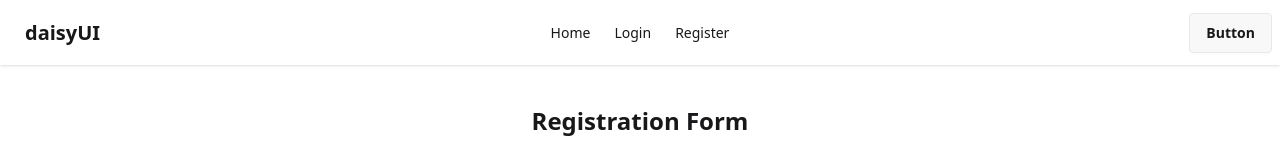
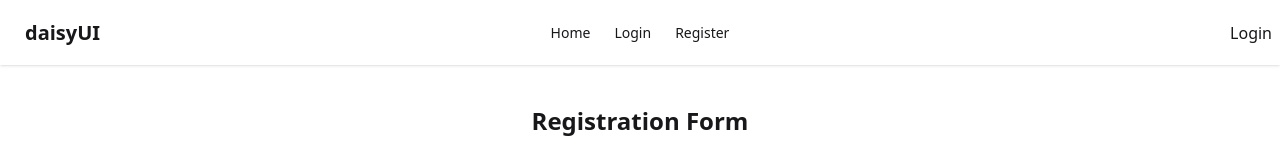
Before and after one commit to shohan89/firebase-auth-practice, a React (Vite) app: page /register in a window 1280 px wide. Shown: the top 159 px of the page. Built offline with nearby package versions, Linux system fonts and the light colour scheme.

Commit message:
show registered user email at navbar.

```diff
--- a/src/components/AuthProvider.jsx
+++ b/src/components/AuthProvider.jsx
@@ -1,10 +1,11 @@
 import { createUserWithEmailAndPassword, signInWithEmailAndPassword } from 'firebase/auth';
-import { createContext } from 'react';
+import { createContext, useState } from 'react';
 import auth from '../Firebase/firebase.init';
 
 export const AuthContext = createContext(null);
 
 const AuthProvider = ({ children }) => {
+    const [user, setUser] = useState(null);
     // Function to register a new user using Firebase Authentication
     const registerUser = (email, password) => {
         return createUserWithEmailAndPassword(auth, email, password)
@@ -26,7 +27,9 @@ const AuthProvider = ({ children }) => {
     // Context value to be provided to children components
     const authInfo = {
         registerUser,
-        loginUser
+        loginUser,
+        user,
+        setUser
     }
     return (
         <div>
--- a/src/components/Nav.jsx
+++ b/src/components/Nav.jsx
@@ -1,6 +1,10 @@
+import { useContext } from "react";
 import { NavLink } from "react-router";
+import { AuthContext } from "./AuthProvider";
 
 const Nav = () => {
+    const {user} = useContext(AuthContext);
+    console.log("🚀 ~ Nav ~ user:", user)
     const navLinks = <>
         <li><NavLink to='/'>Home</NavLink></li>
         <li><NavLink to='/login'>Login</NavLink></li>
@@ -28,7 +32,9 @@ const Nav = () => {
                 </ul>
             </div>
             <div className="navbar-end">
-                <a className="btn">Button</a>
+                {
+                    user ? <span>Welcome, {user.email}</span> : <NavLink to='/login'>Login</NavLink>
+                }
             </div>
         </div>
     );
--- a/src/pages/Register.jsx
+++ b/src/pages/Register.jsx
@@ -2,7 +2,7 @@ import { useContext, useState } from "react";
 import { AuthContext } from "../components/AuthProvider";
 
 const Register = () => {
-    const {registerUser} = useContext(AuthContext);
+    const {registerUser, setUser} = useContext(AuthContext);
     const [registerError, setRegisterError] = useState('');
     const [registerSuccess, setRegisterSuccess] = useState('');
     // handle registration form submission
@@ -40,6 +40,7 @@ const Register = () => {
             .then(result => {
                 const registeredUser = result.user;
                 console.log("🚀 ~ handleRegister ~ registeredUser:", registeredUser);
+                setUser(registeredUser);
                 setRegisterSuccess("User registered successfully!");
                 form.reset(); // reset the form fields
             })
```
